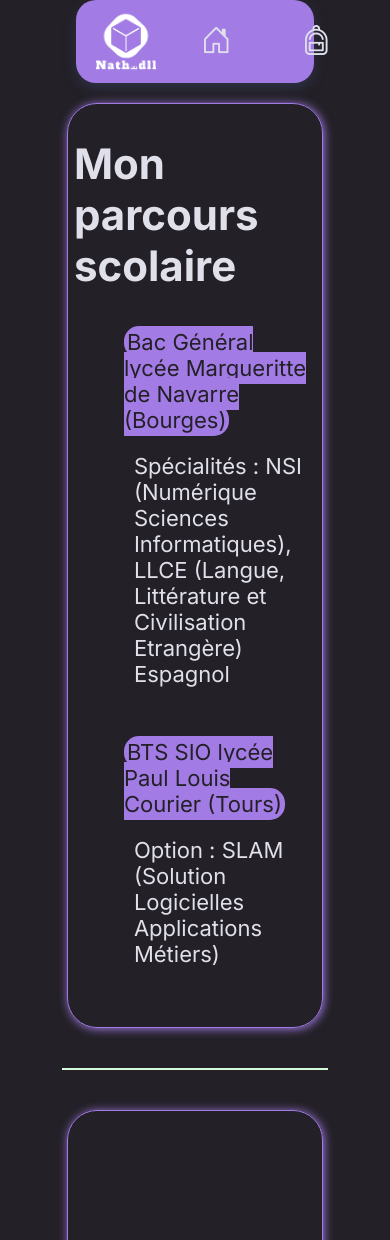
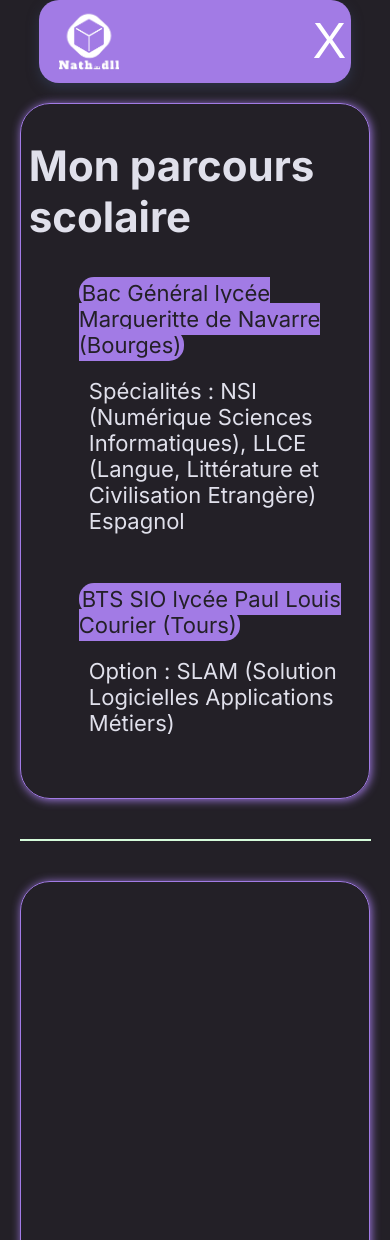
Before and after one commit to lycee-paul-louis-courier-bts-sio/portfolio-delalande-nathan, a PHP site: page /etude.html in a window 390 px wide; the page is wider, and only the part inside the window is pictured. Shown: the top 1240 px of that part. Run offline with PHP 8.4, Linux system fonts and the light colour scheme.

Commit message:
Responsivité de la navbar essentiellement

```diff
--- a/components/navbar.html
+++ b/components/navbar.html
@@ -1,6 +1,25 @@
 <link rel="stylesheet" href="css/navbar.css">
 <nav class="navbar">
   <div class="logo"><a href="index.html"><img src="assets/logo_transparent_blanc.png"></a></div>
+  <header class="mobile">
+    <button popovertarget="menu">
+      <a>X</a>
+    </button>
+
+    <nav popover role="menu" id="menu">
+        <button popovertarget="menu" popovertargetaction="hide">
+          <a>X</a>
+        </button>
+      <ul>
+        <li><a href="index.html">Accueil</a></li>
+        <li><a href="etude.html">Études</a></li>
+        <li><a href="competences.html">Compétences</a></li>
+        <li><a href="#">Projets</a></li>
+        <li><a href="#">Veille</a></li>
+        <li><a href="contact.html">Contact</a></li>
+      </ul>
+    </nav>
+  </header>
   <ul class="nav-links">
     <li>
       <span class="item">
@@ -40,6 +59,5 @@
       </span>
       <a href="contact.html">Contact</a>
     </li>
-    </div>
   </ul>
 </nav>
--- a/css/etude.css
+++ b/css/etude.css
@@ -58,7 +58,7 @@
   grid-column: 1 / 3;
 }
 .bts img{
-  height: 240px;
+  height: 10em;
   width: auto;
   justify-self: center;
   align-self: center;
@@ -229,3 +229,22 @@ thead{
     grid-column: 1/4;
   }
 }
+
+@media screen and (max-width: 1700px){
+  table{
+    width: 100%;
+    table-layout: fixed;
+  }
+  body{
+    margin: 0;
+    width: 100%;
+  }
+  th,
+  td {
+    font-size: 14px;
+  }
+}
+
+@media screen and (max-width: 700){
+
+}
--- a/css/navbar.css
+++ b/css/navbar.css
@@ -7,6 +7,7 @@
   margin-right: 10%;
   gap: 15%;
   align-items: center;
+  justify-content: center;
   box-shadow: 0px 5px 12px#2D3246;
 }
 .logo {
@@ -19,7 +20,6 @@
   width: 60px;
 }
 .nav-links {
-  justify-content: end;
   align-items: center;
   display: flex;
   gap: 10px;
@@ -91,6 +91,64 @@ img{
   font-size: 30px;
   color: var(--color-text);
 }
+.mobile{
+  display: none;
+}
+
+.mobile button {
+    background: none;
+    border: none;
+    float: left;
+    padding: 5% 45%;
+    cursor: pointer;
+
+    a {
+        font-size: 50px;
+        color: white;
+    }
+}
+
+.mobile nav {
+    width: 40%;
+    left: auto;
+    bottom: auto;
+    background: color-mix(in srgb, var(--color-bg) 95%, transparent);
+    border: none;
+    height: 100vh;
+    translate: 100% 0;
+    transition: translate 0.5s, display 0.5s ease-in-out allow-discrete;
+
+    &:popover-open {
+        translate: 0 0;
+
+        @starting-style {
+            translate: 100% 0;
+        }
+    }
+
+    ul {
+        list-style-type: none;
+        margin-top: 7em;
+
+        li {
+            padding: .5em 0;
+            display: block;
+            height: 100%;
+
+            a {
+                font-size: 1.5rem;
+                text-decoration: none;
+                color: white;
+                opacity: 1;
+                padding: 0 10%;
+                transform: translateY(0);
+                align-self: center;
+                text-align: left;
+            }
+        }
+    }
+
+}
 
 @media screen and (max-width: 1720px){
   .navbar ul li a{
@@ -106,3 +164,13 @@ img{
     gap: 0;
   }
 }
+
+@media screen and (max-width: 700px){
+  .mobile {
+    display: block;
+    margin-left: auto;
+  }
+  .nav-links {
+    display: none;
+  }
+}
--- a/etude.html
+++ b/etude.html
@@ -3,8 +3,8 @@
 <head>
     <meta charset="UTF-8">
     <meta name="viewport" content="width=device-width, initial-scale=1.0">
+    <link rel="stylesheet" href="css/main.css" />
     <link rel="stylesheet" href="css/etude.css" />
-    <link rel="stylesheet" href="css/main.css" />
     <link
       rel="stylesheet"
       href="https://cdn.jsdelivr.net/npm/bootstrap-icons@1.13.1/font/bootstrap-icons.min.css"
```
